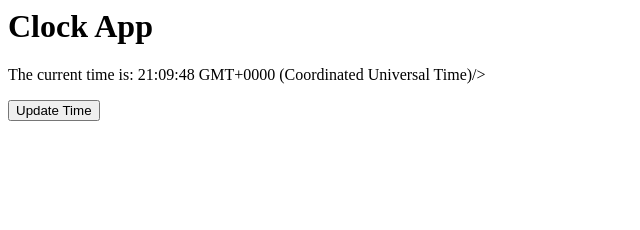
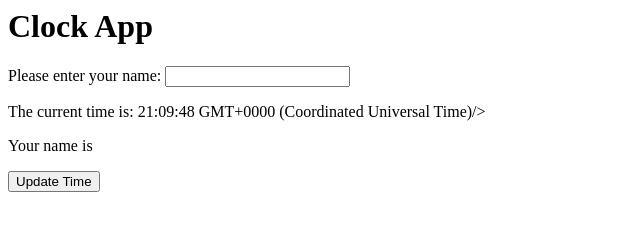
Before and after one commit to agornovo/thinking-in-angular-1, a plain HTML site: page angular/clock-app/index.html in a window 1280 px wide. Both pictures are taken after a click on the button "Update Time". Shown: the whole page, without its empty margins (0-640 px from the left). Drawn offline with nearby package versions, Linux system fonts and the light colour scheme.

Commit message:
Thinking in Angular 23. Two-way data binding.

```diff
--- a/angular/clock-app/app.js
+++ b/angular/clock-app/app.js
@@ -4,6 +4,7 @@ function TimeCtrlFn($scope) {
 	var currentDate = new Date();
 	$scope.timeString = currentDate.toTimeString();
 	$scope.updateTime = function() {
+		$scope.userName = "";
 		var currentDate = new Date();
 		$scope.timeString = currentDate.toTimeString();
 	}
--- a/angular/clock-app/index.html
+++ b/angular/clock-app/index.html
@@ -6,9 +6,11 @@
 </head>
 
 <body>
+	<h1>Clock App</h1>
 	<div ng-controller="TimeCtrl">
-		<h1>Clock App</h1>
+		Please enter your name: <input ng-model="userName" type="text"/>
 		<p>The current time is: {{timeString}}/></p>
+		<p>Your name is {{userName}}</p>
 		<button ng-click="updateTime()">Update Time</button>
 	</div>
 </body>
```
